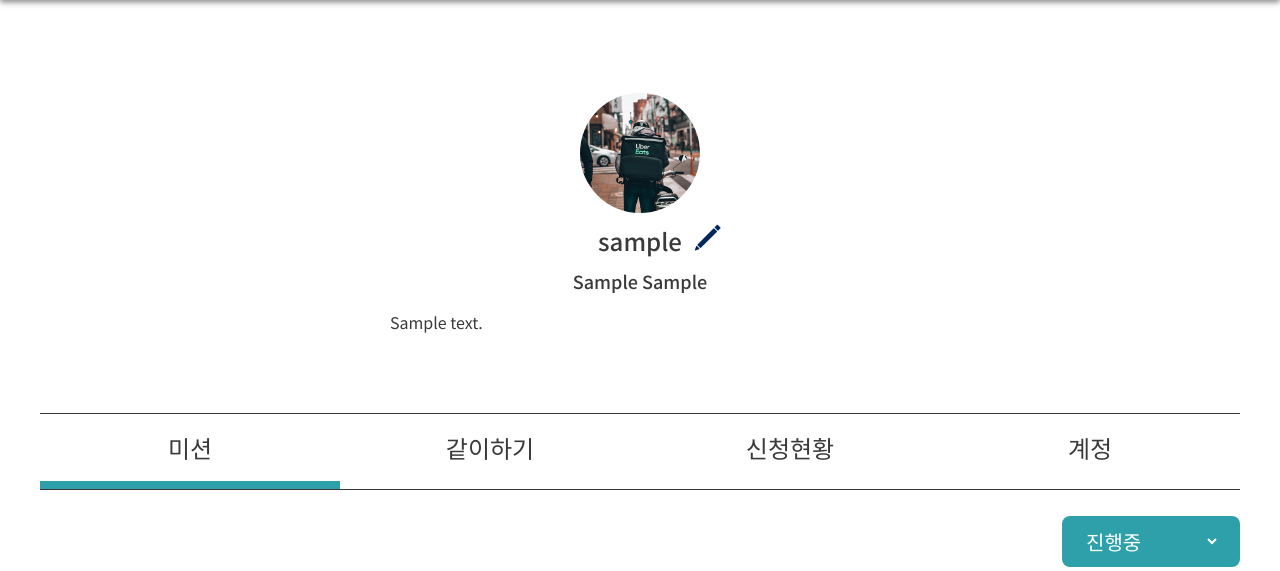
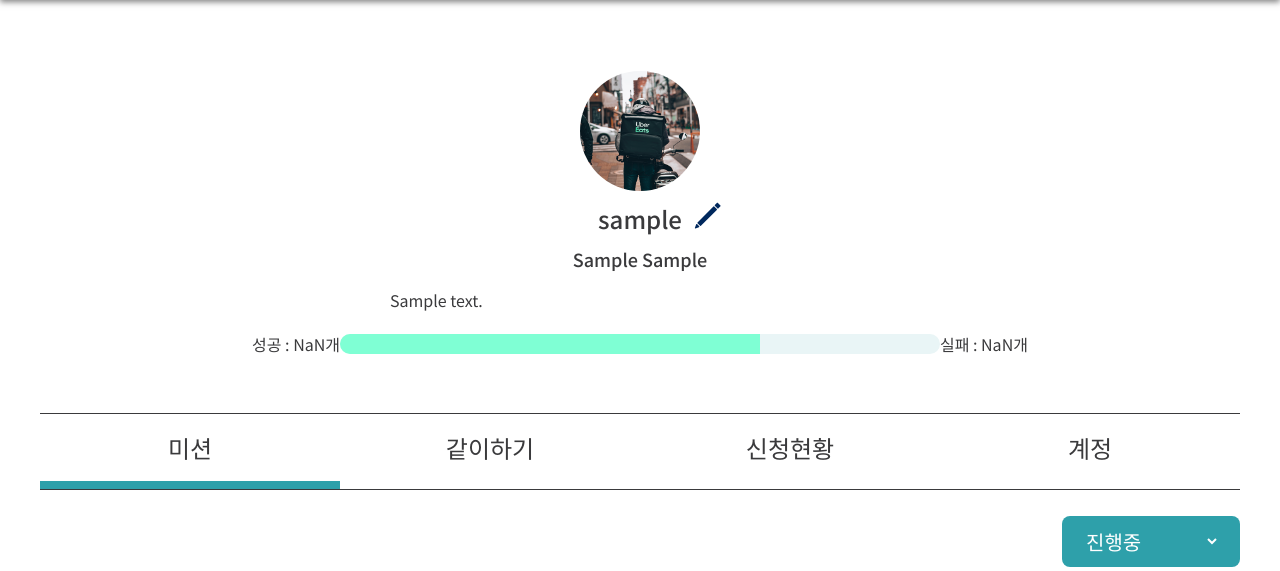
Before and after one commit to jobokcoder/complete, a PHP site: page /mypage.php in a window 1280 px wide. Shown: the part 87-658 px from the top of the page. Run offline with PHP 8.4, Linux system fonts and the light colour scheme; the visitor is signed in with stand-in values (Sample User, id 1); tables that the repository leaves empty or names only in its code hold one stand-in row (values such as "Sample post").

Commit message:
Update Get Complete Status

```diff
--- a/css/mypage.css
+++ b/css/mypage.css
@@ -22,6 +22,9 @@
 .mypage__user--edit{ cursor: pointer; position: absolute; right: 0; top: 50%; transform: translate(150%, -50%); }
 .mypage__user--add{ margin-top: 0.625rem; font-size: 1.125rem; font-weight: 500; }
 .mypage__user--comment{ margin-top: 1rem; width: 500px; font-size: 1rem; font-weight: 400; }
+.mypage__user--status{ margin-top: 20px; width: 100%; display: flex; justify-content: center; align-items: center; }
+.mypage__user--status-bar{ position: relative; width: 50%; height: 20px; border-radius: 20px; background-color: #E9F5F6; overflow: hidden; }
+.mypage__user--status-number{ position: absolute; left: 0; top: 0; height: 100%; width: 70%; background-color: aquamarine; }
 
 .mypage__nav{ width: 100%; display: grid; grid-template-columns: 1fr 1fr 1fr 1fr; border-top: 1px solid var(--main-black1); border-bottom: 1px solid var(--main-black1); }
 .mypage__nav--menu{ padding: 1rem 0; cursor: pointer; width: 100%; display: flex; justify-content: center; align-items: center; font-size: 1.5rem; font-weight: 500; border-bottom: 8px solid rgba(0, 0, 0, 0) }
--- a/js/mypage.js
+++ b/js/mypage.js
@@ -73,6 +73,7 @@
             accountItemEmail.textContent = data['email'];
             accountItemAddress.textContent = `${data['m_add1']} ${data['m_add2']}`;
             getFulFillMission();
+            getCompleteStatus();
         });
     });
 
@@ -161,6 +162,26 @@
             }
         }
     });
+
+    function getCompleteStatus(){
+        fetch('./modules/getCompleteStatus.php')
+        .then((respon) => respon.json())
+        .then((data) => {
+            data = data[0];
+
+            const statusComplete = document.querySelector('.mypage__user--status-complete');
+            const statusFail = document.querySelector('.mypage__user--status-fail');
+            const statusNumber = document.querySelector('.mypage__user--status-number');
+            const complete = Number(data['m_complete']);
+            const fail = Number(data['m_fail']);
+            const total = complete + fail;
+            const completePercent = (complete / total) * 100;
+
+            statusComplete.textContent = `성공 : ${complete}개 `;
+            statusFail.textContent = ` 실패 : ${fail}개`;
+            statusNumber.style.width = `${completePercent}%`;
+        });
+    }
 
     function getFulFillMission(){
         removeChild(missionsWrapperMission);
--- /dev/null
+++ b/modules/getCompleteStatus.php
@@ -0,0 +1,9 @@
+<?php
+    include('./modules.php');
+    $m_id = $_SESSION['m_id'];
+
+    $sql = "select m_complete, m_fail from member where m_id = '$m_id'";
+    $result = getData($sql);
+
+    print_r(json_encode($result));
+?>
--- a/mypage.php
+++ b/mypage.php
@@ -141,9 +141,7 @@
                         </div>
 
                         <div class="send__right--textarea">
-                            <textarea class="send__right--textarea-text" name="request_text">
-
-                            </textarea>
+                            <textarea class="send__right--textarea-text" name="request_text"></textarea>
                         </div>
 
                         <div class="send__right--cond">
@@ -191,6 +189,14 @@
 
                         <h2 class="mypage__user--add">제주특별자치도 제주시</h2>
                         <p class="mypage__user--comment"></p>
+                    </div>
+
+                    <div class="mypage__user--status">
+                        <p class="mypage__user--status-complete"></p>
+                        <div class="mypage__user--status-bar">
+                            <div class="mypage__user--status-number"></div>
+                        </div>
+                        <p class="mypage__user--status-fail"></p>
                     </div>
                 </div>
 
```
